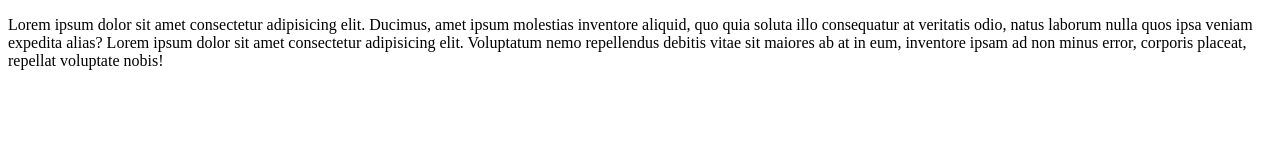
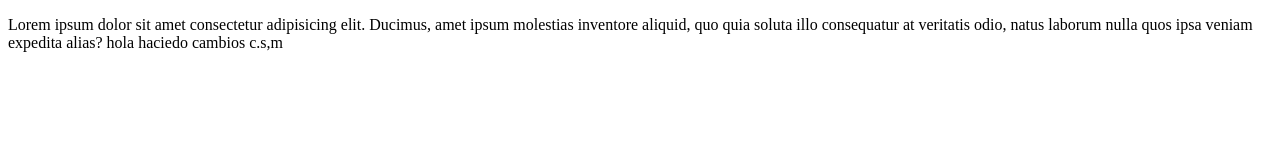
Before and after one commit to AntonioLucero/proyectoDemoCursPrework, a plain HTML site: page index.html in a window 1280 px wide. Drawn offline with Linux system fonts and the light colour scheme.

Commit message:
cambios agregados al sistema

```diff
--- a/index.html
+++ b/index.html
@@ -11,9 +11,7 @@
         Lorem ipsum dolor sit amet consectetur adipisicing elit.
         Ducimus, amet ipsum molestias inventore aliquid, quo quia soluta illo consequatur at veritatis odio,
         natus laborum nulla quos ipsa veniam expedita alias?
-        Lorem ipsum dolor sit amet consectetur adipisicing elit. Voluptatum nemo repellendus debitis
-        vitae sit maiores ab at in eum,
-        inventore ipsam ad non minus error, corporis placeat, repellat voluptate nobis!
+        hola haciedo cambios c.s,m
     </p>
 </body>
 </html>
```
